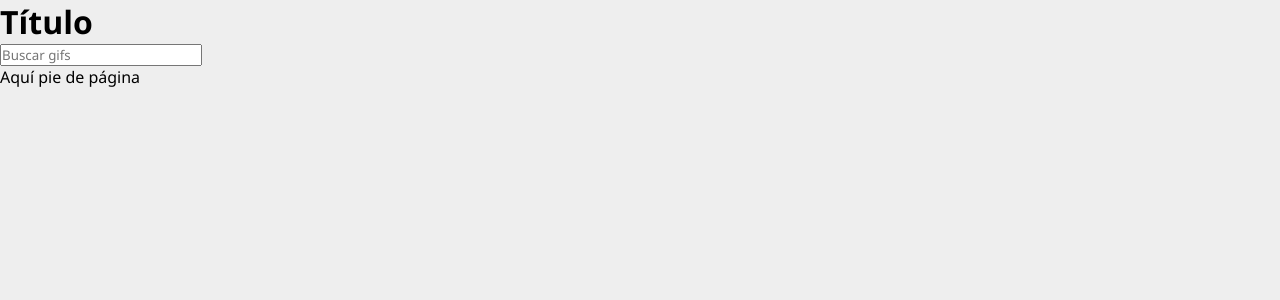
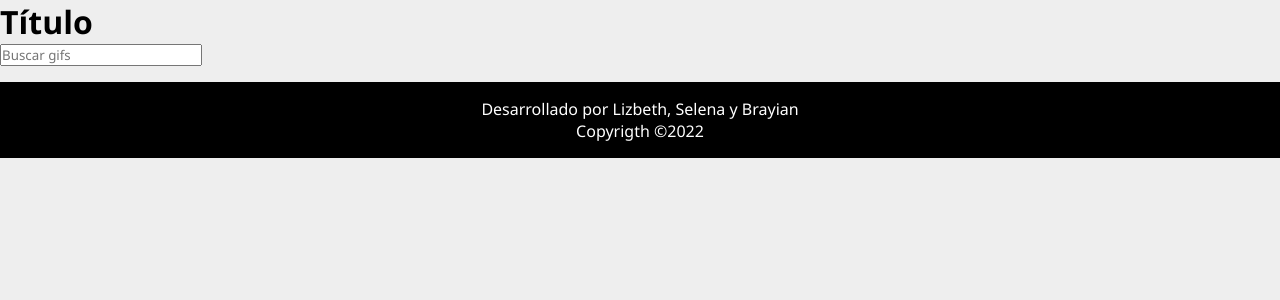
Before and after one commit to rgarciace/gif-app, a React (Vite) app: page / in a window 1280 px wide. Shown: the top 300 px of the page. Built offline with nearby package versions, Linux system fonts and the light colour scheme.

Commit message:
footer listo

```diff
--- a/src/GifExpertApp.jsx
+++ b/src/GifExpertApp.jsx
@@ -1,4 +1,5 @@
 import { useState, useEffect } from "react";
+import Footer from "./components/Footer";
 import GifResults from "./components/GifResults";
 import Header from './components/Header'
 import "./giftExpertApp.css";
@@ -10,9 +11,7 @@ const GifExpertApp = () => {
       <div className="app__container">
         <Header setValueSearch={setValueSearch}/>
         <GifResults valueSearch={valueSearch}/>
-        <footer className="footer">
-          Aquí pie de página
-        </footer>
+        <Footer></Footer>
       </div>
     </div>
   );
--- /dev/null
+++ b/src/components/Footer.jsx
@@ -0,0 +1,12 @@
+import React from 'react'
+
+const Footer = () => {
+  return (
+    <footer>
+      Desarrollado por Lizbeth, Selena y Brayian <br></br>Copyrigth &copy;2022
+
+    </footer>
+  )
+}
+
+export default Footer
--- a/src/styles.css
+++ b/src/styles.css
@@ -7,3 +7,10 @@ html, body, *{
 body{
   background: #eeeeee;
 }
+footer{
+  margin-top: 1rem;
+  text-align: center;
+  padding: 1rem;
+  background-color: #000000;
+  color: #ffffff;
+}
```
